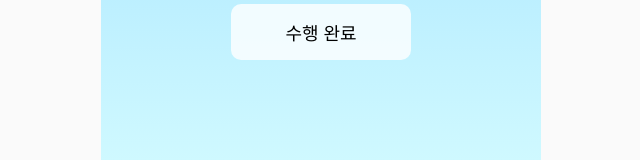
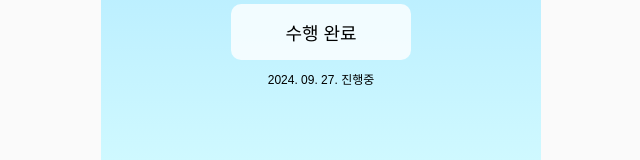
Before and after one commit to KagounivTeam2/front, a React (Create React App) app in the folder cloud/: page /my-habit in a window 1280 px wide. Shown: the part 591-751 px from the top of the page, without its empty margins (319-959 px from the left). Built offline with nearby package versions, Linux system fonts and the light colour scheme; the HTML template or start-up script is replaced by a standard one.

Commit message:
타이틀 디테일

```diff
--- a/cloud/src/components/CreateNewHabit.js
+++ b/cloud/src/components/CreateNewHabit.js
@@ -157,7 +157,7 @@ function CreateNewHabit() {
                 startDate={startDate}
                 endDate={endDate}
                 minDate={startDate}
-                dateFormat="yyyy.MMdd"
+                dateFormat="yyyy.MM.dd"
                 placeholderText="종료 날짜"
                 className="custom-date-picker"
               />
--- a/cloud/src/components/MyHabit.css
+++ b/cloud/src/components/MyHabit.css
@@ -159,6 +159,34 @@
     width: 100%; /* 가로로 꽉 채워줌 */
 }
 
+/* 타이틀 크기 및 패딩 추가 */
+.habit-info {
+    padding: 1px 0 0 20px; /* 상단과 왼쪽에 패딩 추가 */
+}
+
+.habit-title-left {
+    font-size: 30px; /* 타이틀 크기를 키움 */
+    color: rgb(0, 0, 0); /* 타이틀 색상을 흰색으로 설정 */
+    margin-bottom: 5px; /* 타이틀과 기간 사이 여백 */
+}
+
+
+/* 기간 텍스트 스타일 수정 */
+.habit-dates-left {
+    font-size: 12px; /* 텍스트 크기를 줄임 */
+    color: white; /* 텍스트 색상을 하얀색으로 변경 */
+    text-align: left;
+    margin-top: 5px;
+}
+
+/* 수행 완료 아래 텍스트 */
+.complete-status {
+    font-size: 12px; /* 작게 설정 */
+    color: rgb(0, 0, 0); /* 회색 텍스트 */
+    margin-top: 10px;
+    text-align: center;
+}
+
 .habit-button {
     background: none;
     border: none;
--- a/cloud/src/components/MyHabit.js
+++ b/cloud/src/components/MyHabit.js
@@ -8,6 +8,9 @@ function MyHabit() {
   const [habits, setHabits] = useState([]); // 습관 리스트
   const [selectedTheme, setSelectedTheme] = useState(0); // 테마 상태
   const [selectedHabit, setSelectedHabit] = useState(null); // 선택된 습관 정보
+
+  // 현재 날짜 가져오기
+  const today = new Date().toLocaleDateString('ko-KR', { year: 'numeric', month: '2-digit', day: '2-digit' });
 
   useEffect(() => {
     // localStorage에서 습관과 테마 데이터 불러오기
@@ -104,6 +107,11 @@ function MyHabit() {
 
       {/* 수행 완료 버튼 */}
       <button className="complete-button">수행 완료</button>
+
+      {/* 현재 날짜와 상태 텍스트 */}
+      <div className="complete-status">
+        {today} 진행중
+      </div>
     </div>
   );
 }
```
